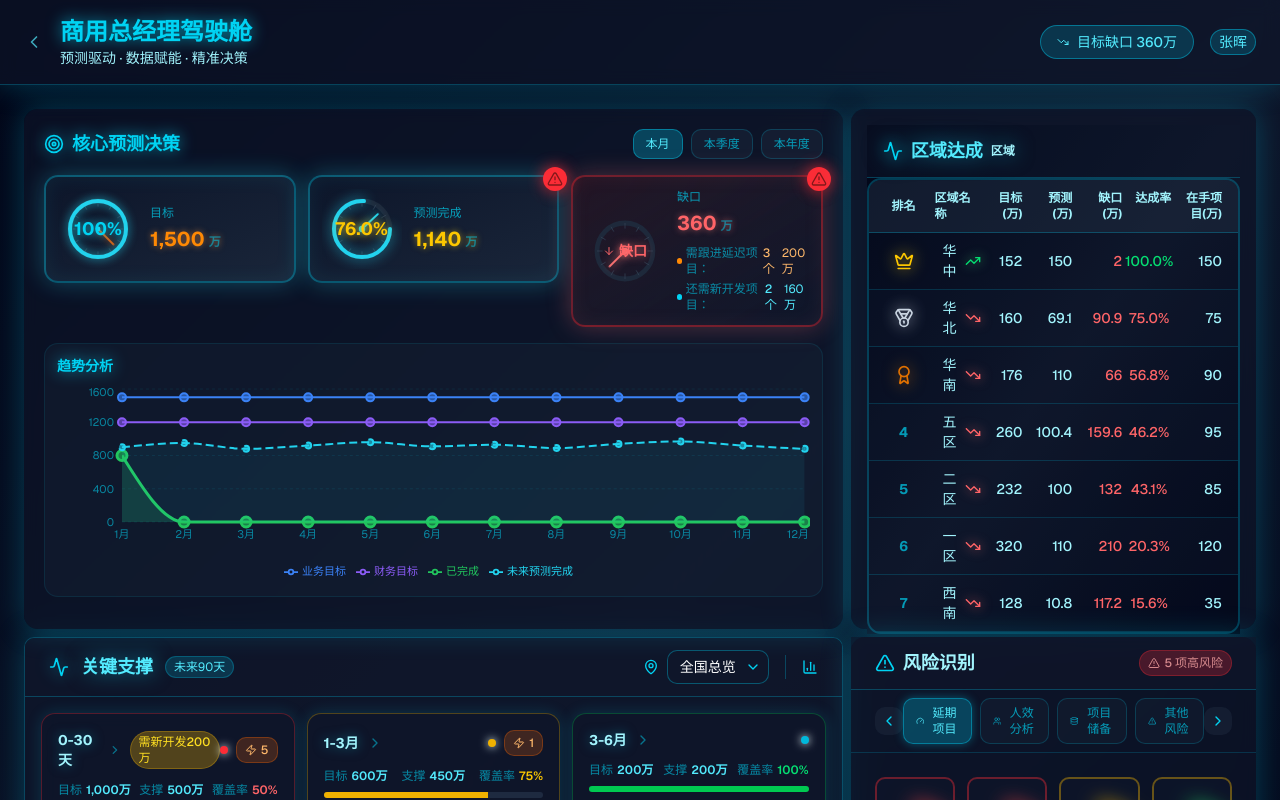
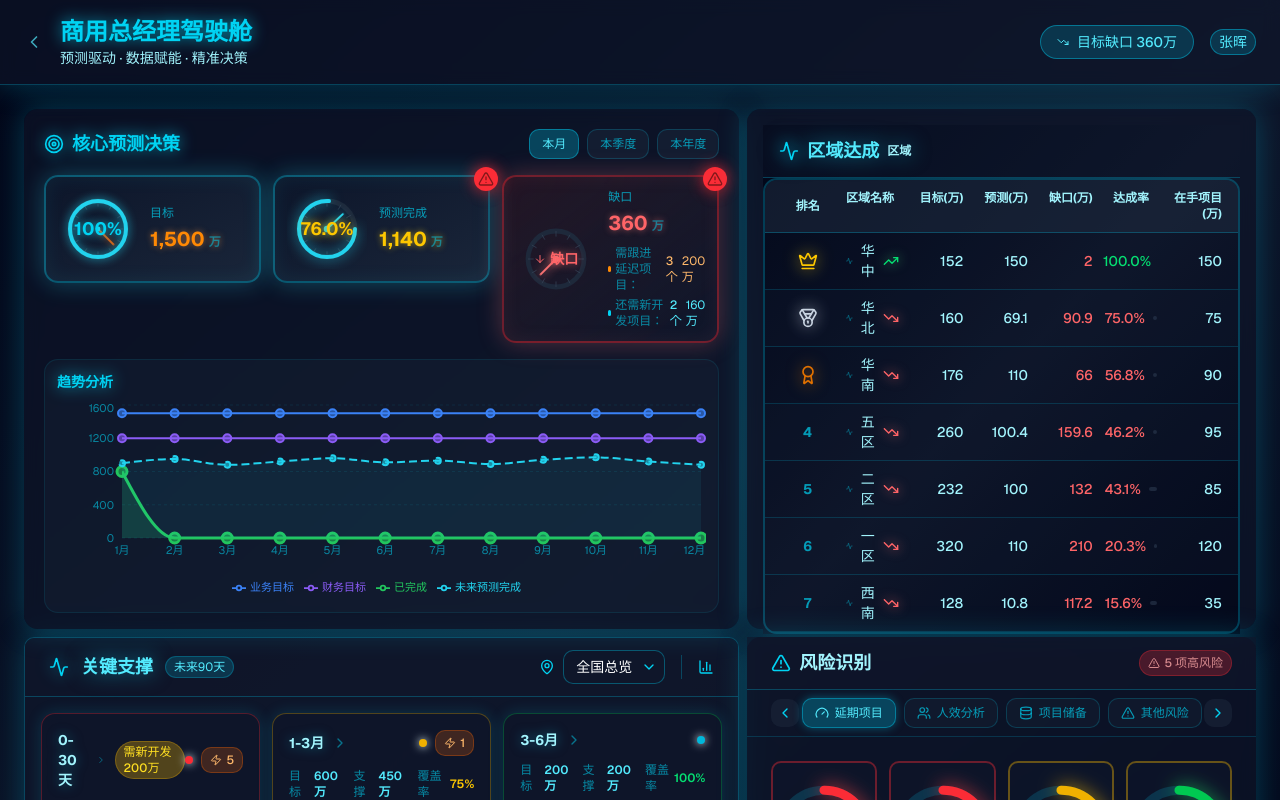
Before and after one commit to navylee1990/coze_jsc, a Next.js app: page /gm in a window 1280 px wide. Shown: the top 800 px of the page. Built offline with nearby package versions, Linux system fonts and the light colour scheme.

Commit message:
feat: 调整模块宽度比例，优化布局平衡

```diff
--- a/src/app/gm/page.tsx
+++ b/src/app/gm/page.tsx
@@ -431,7 +431,7 @@ export default function GMDashboard() {
         {/* 驾驶舱风格布局 - 紧凑对齐 */}
         <div className="grid grid-cols-12 gap-2">
           {/* 中央仪表区 */}
-          <div className="col-span-8 space-y-2">
+          <div className="col-span-7 space-y-2">
             {/* 核心预测决策卡片 - 固定高度 */}
             <div className={`${DASHBOARD_STYLES.cardBg} ${DASHBOARD_STYLES.cardBorder} rounded-xl p-5 ${DASHBOARD_STYLES.glow}`} style={{ height: '520px' }}>
               <div className="flex items-center justify-between mb-4">
@@ -932,7 +932,7 @@ export default function GMDashboard() {
           </div>
 
           {/* 右侧仪表区 */}
-          <div className="col-span-4 space-y-2">
+          <div className="col-span-5 space-y-2">
             {/* 区域达成情况 - 固定高度 */}
             <div className={`${DASHBOARD_STYLES.cardBg} ${DASHBOARD_STYLES.cardBorder} rounded-xl p-4 ${DASHBOARD_STYLES.glow}`} style={{ height: '520px' }}>
               <RegionMatrix
```
